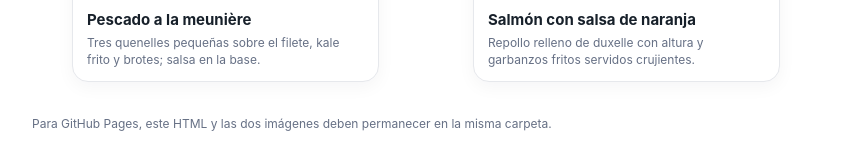
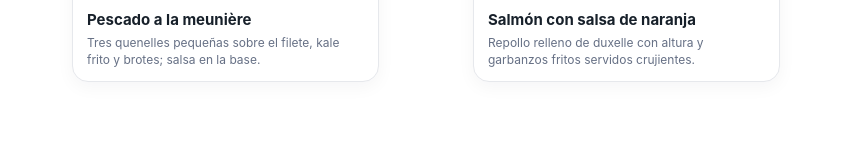
Before and after one commit to AndresMack/Brigada_1, a plain HTML site: page index.html in a window 1280 px wide. Shown: the part 3002-3162 px from the top of the page, without its empty margins (214-1065 px from the left). After the commit the page ends 3133 px from the top, so only its background shows below. Drawn offline with Linux system fonts and the light colour scheme.

Commit message:
Update index.html

```diff
--- a/index.html
+++ b/index.html
@@ -46,7 +46,7 @@
         <figcaption><b>Salmón con salsa de naranja</b><span>Repollo relleno de duxelle con altura y garbanzos fritos servidos crujientes.</span></figcaption>
       </figure>
     </div>
-    <p class="foot">Para GitHub Pages, este HTML y las dos imágenes deben permanecer en la misma carpeta.</p>
+    <p class="foot"></p>
   </section>
   <section class="view" data-name="Mariana"><div class="person"><h2>Mariana</h2><p class="meta">Salsa de naranja · croquetas · apoyo en repollo</p><div class="person-menu" id="marianaTasks"></div></div></section>
   <section class="view" data-name="Juan Daniel"><div class="person"><h2>Juan Daniel</h2><p class="meta">Salmón · garbanzos · kale</p><div class="person-menu" id="juanTasks"></div></div></section>
```
